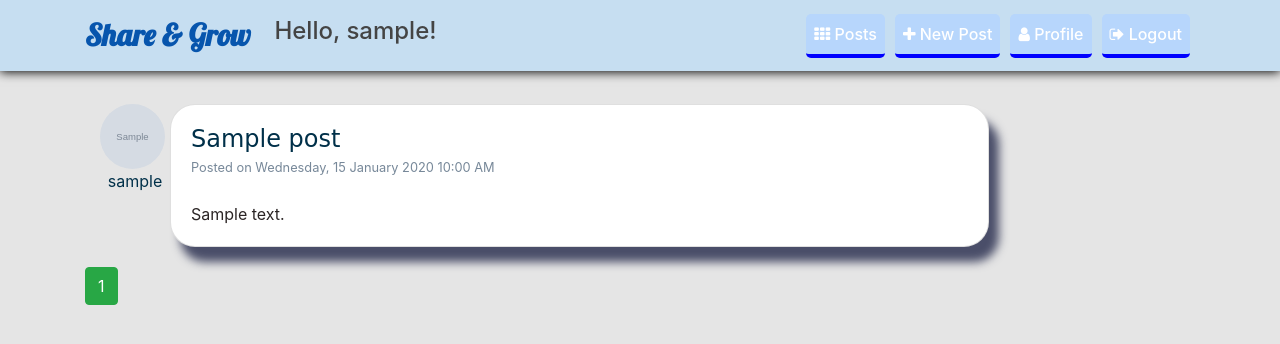
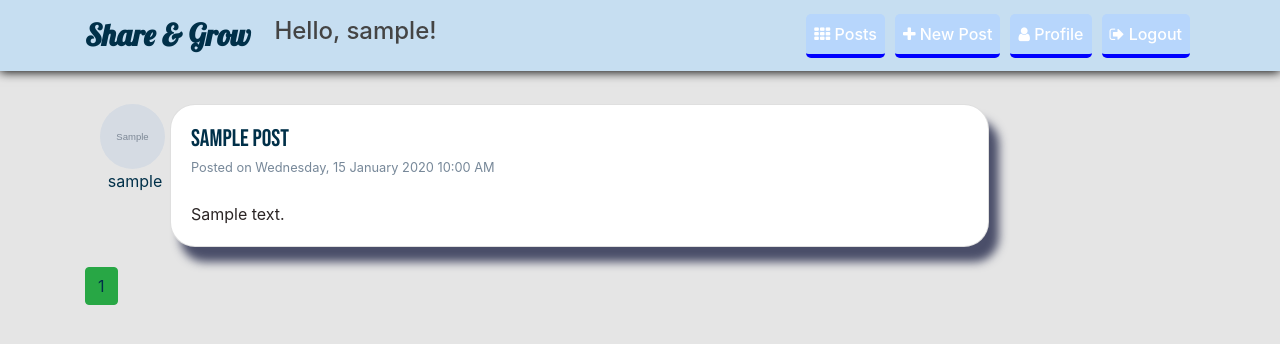
Before and after one commit to Yola21/My-Blog-Site, a Flask app: page /allpost in a window 1280 px wide. Shown: the top 344 px of the page. Run offline with Flask 2, Linux system fonts and the light colour scheme; a user stored in the database is signed in; tables that the repository leaves empty hold one stand-in row (values such as "Sample post"); grey boxes marked "Sample" are stand-in pictures; some libraries are stand-ins or nearby versions; some web fonts are replaced.

Commit message:
Update allpost.html

```diff
--- a/flaskblog/templates/allpost.html
+++ b/flaskblog/templates/allpost.html
@@ -17,7 +17,8 @@
     }
 
     a{
-      color: #003049;
+      color: #003049 !important;
+      text-decoration: none;
     }
 
     small{
@@ -46,7 +47,7 @@
 
     <div class="card" style="margin-bottom: 20px;">
       <div class="card-body">
-        <h4 class="card-title" style="font-family: 'Sansita Swashed', cursive;"><a class="title" href="{{ url_for('posts.post', post_id=post.id) }}">{{ post.title }}</a></h4>
+        <h4 class="card-title"><a class="title" href="{{ url_for('posts.post', post_id=post.id) }}">{{ post.title }}</a></h4>
         <small>Posted on {{ post.date_posted.strftime('%A, %d %B %Y %I:%M %p') }}</small>
         <br>
         <br>
```
